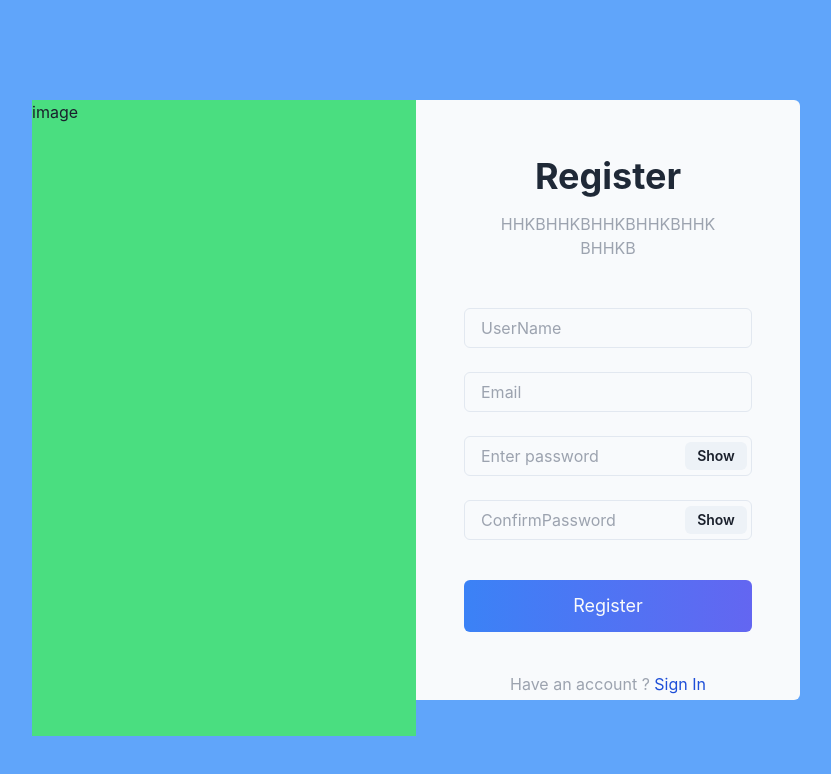
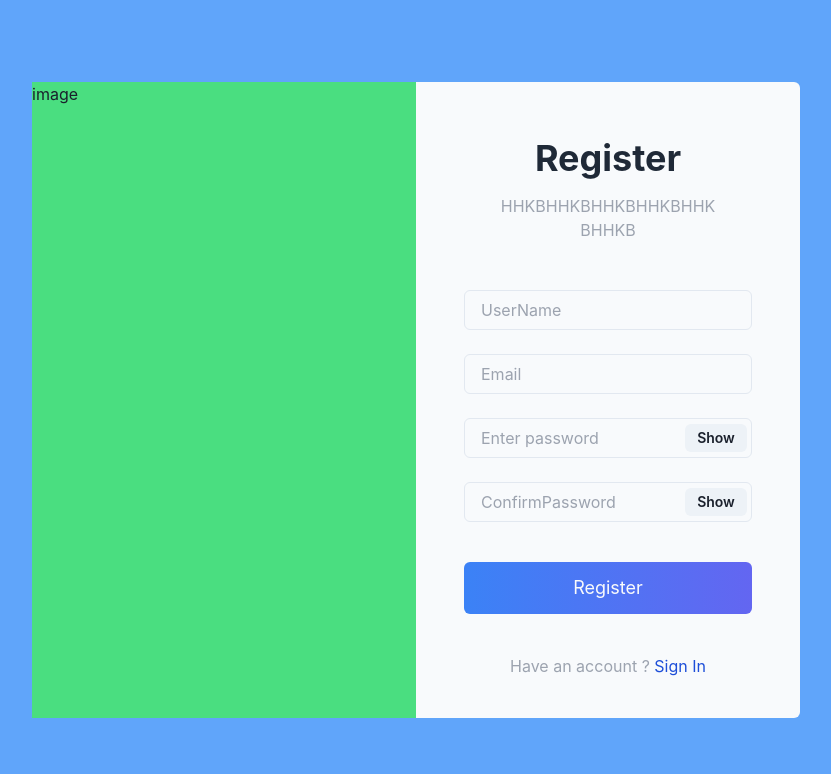
Before and after one commit to omegamaster86/portfolio1, a Next.js app in the folder front/: page /register in a window 1280 px wide. Shown: the top 774 px of the page, without its empty margins (224-1055 px from the left). Built offline with nearby package versions, Linux system fonts and the light colour scheme.

Commit message:
h-3/4を削除

```diff
--- a/front/pages/components/layout.tsx
+++ b/front/pages/components/layout.tsx
@@ -8,7 +8,7 @@ export const Layout: React.FC<Props> = ({ children }) => {
 
     return (
         <div className="flex h-screen bg-blue-400">
-            <div className="m-auto bg-slate-50 rounded-md w-3/5 h-3/4 grid lg:grid-cols-2">
+            <div className="m-auto bg-slate-50 rounded-md w-3/5 grid lg:grid-cols-2">
                 <div className="bg-green-400">
                     image
                 </div>
```
